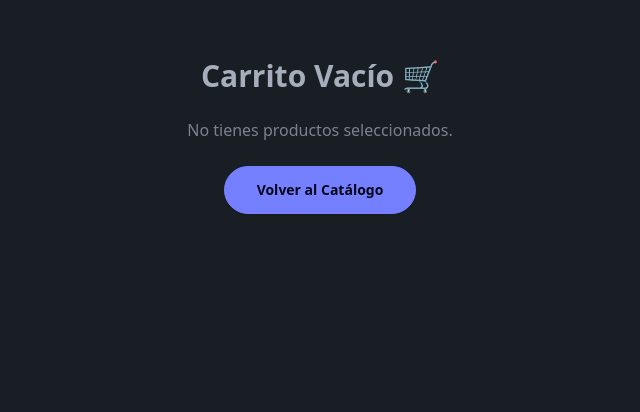
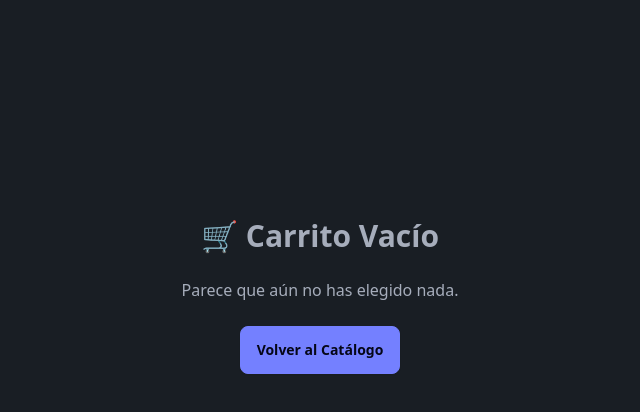
Before and after one commit to maticand/portal-cervecero, a Next.js app: page /checkout in a window 1280 px wide. Shown: the part 104-516 px from the top of the page, without its empty margins (320-960 px from the left). Built offline with nearby package versions, Linux system fonts and the light colour scheme.

Commit message:
Correcciones en carrito

```diff
--- a/src/app/checkout/page.tsx
+++ b/src/app/checkout/page.tsx
@@ -1,35 +1,54 @@
-"use client";
+"use client"; // DOCS: Indica que este componente usa interactividad (hooks) en el navegador.
+// https://nextjs.org/docs/app/building-your-application/rendering/client-components
 
-import { useCartStore } from "@/store/cart";
-import { siteConfig } from "@/config/site";
-import Link from "next/link";
+import { useCartStore } from "@/store/cart"; // Importamos nuestro estado global (el cerebro)
+import { siteConfig } from "@/config/site";  // Importamos la configuración del sitio (moneda, teléfono)
+import Link from "next/link";                // DOCS: Componente optimizado para navegar entre páginas sin recargar.
+                                             // https://nextjs.org/docs/app/api-reference/components/link
 import { useEffect, useState } from "react";
+import { useRouter } from "next/navigation"; // DOCS: Hook para redirigir al usuario programáticamente.
+                                             // https://nextjs.org/docs/app/api-reference/functions/use-router
 
 export default function CheckoutPage() {
+  // 1. CONEXIÓN CON ZUSTAND
+  // Extraemos los datos y funciones que necesitamos del store.
   const { items, addItem, removeItem, total } = useCartStore();
+
+  // 2. SOLUCIÓN AL PROBLEMA DE HIDRATACIÓN
+  // Next.js renderiza en el servidor, pero el carrito vive en el navegador (LocalStorage).
+  // Esperamos a que el componente se "monte" en el navegador para mostrar datos.
+  // DOCS: React useEffect - https://react.dev/reference/react/useEffect
   const [isMounted, setIsMounted] = useState(false);
-
   useEffect(() => setIsMounted(true), []);
 
+  // Si no está montado, devolvemos null para evitar errores visuales rápidos.
   if (!isMounted) return null;
 
-  // ESTADO VACÍO
+  // 3. VALIDACIÓN DE CARRITO VACÍO
+  // Si el usuario entra aquí directamente sin productos, lo mandamos al inicio.
   if (items.length === 0) {
     return (
-      <div className="hero min-h-[60vh]">
+      // DAISYUI: Componente 'Hero' para pantallas completas de aviso
+      <div className="hero min-h-screen bg-base-200">
         <div className="hero-content text-center">
           <div className="max-w-md">
-            <h1 className="text-3xl font-bold">Carrito Vacío 🛒</h1>
-            <p className="py-6 text-base-content/70">No tienes productos seleccionados.</p>
-            <Link href="/" className="btn btn-primary rounded-full px-8">Volver al Catálogo</Link>
+            <h1 className="text-3xl font-bold">🛒 Carrito Vacío</h1>
+            <p className="py-6">Parece que aún no has elegido nada.</p>
+            <Link href="/" className="btn btn-primary">Volver al Catálogo</Link>
           </div>
         </div>
       </div>
     );
   }
 
-  const message = `Hola! Pedido: \n${items.map(i => `${i.quantity}x ${i.name}`).join("\n")}\nTotal: ${total()}`;
+  // 4. GENERACIÓN DEL MENSAJE DE WHATSAPP
+  // Creamos un string de texto con el resumen.
+  // .map() transforma cada producto en una línea de texto "- 2x Cerveza ($100)".
+  // .join("\n") une todas esas líneas con un salto de línea.
+  // DOCS: Array.prototype.join() - https://developer.mozilla.org/es/docs/Web/JavaScript/Reference/Global_Objects/Array/join
+  const message = `Hola! Quiero confirmar mi pedido: \n${items.map((i) => `- ${i.quantity}x ${i.name} ($${i.price * i.quantity})`).join("\n")}\n\n*Total Final: ${siteConfig.currency}${total()}*`;
   const whatsappUrl = `https://wa.me/${siteConfig.whatsappPhone}?text=${encodeURIComponent(message)}`;
+
 
   return (
     <div className="container mx-auto p-3 max-w-2xl pb-32">
--- a/src/config/site.ts
+++ b/src/config/site.ts
@@ -2,6 +2,6 @@ export const siteConfig = {
   name: "Mi Tienda Genérica",
   description: "Todo lo que buscas en un solo lugar.",
   currency: "$",
-  whatsappPhone: "5491100000000",
+  whatsappPhone: "5491138530655",
   placeholderImage: "https://placehold.co/600x400/1e293b/ffffff?text=Sin+Imagen",
 };
```
